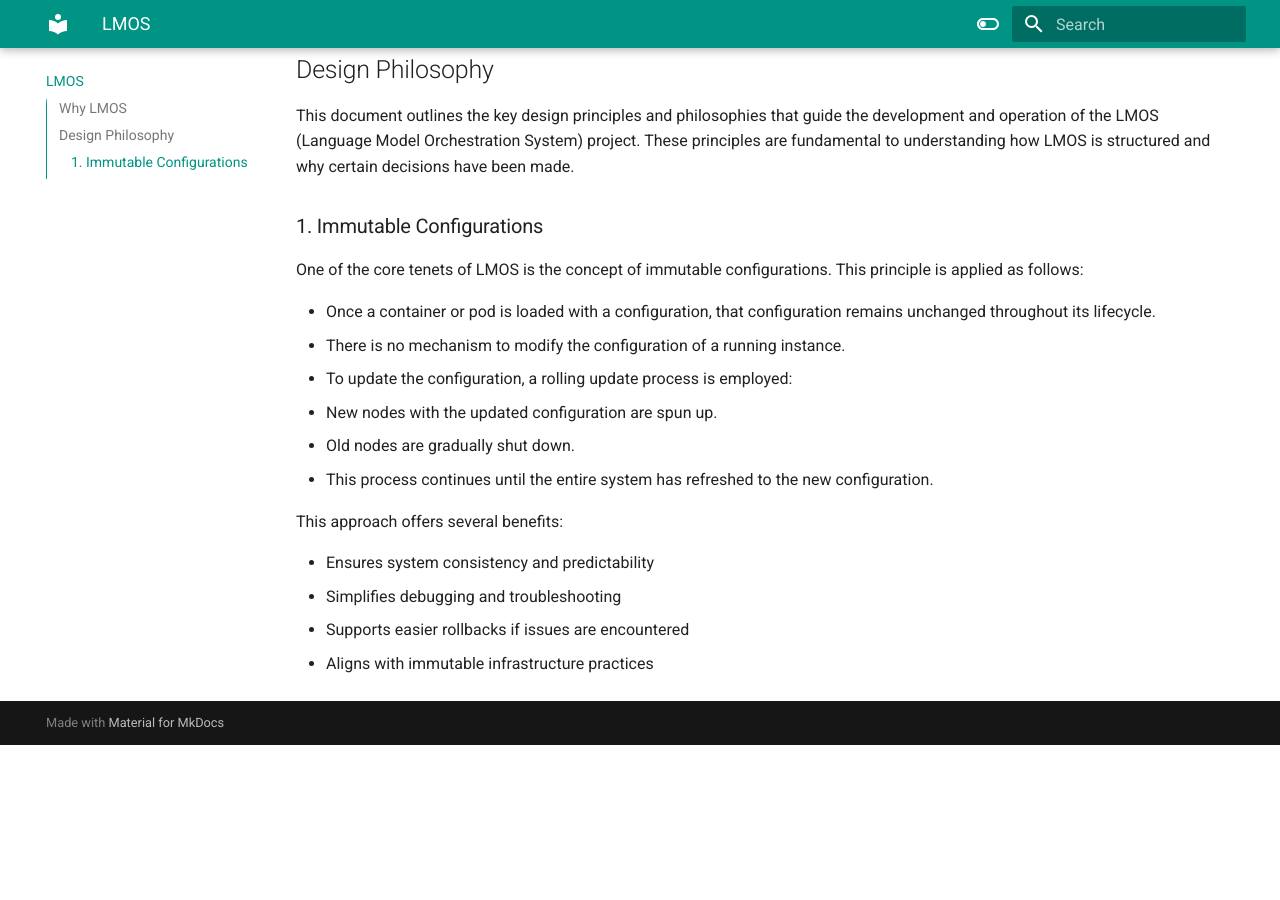
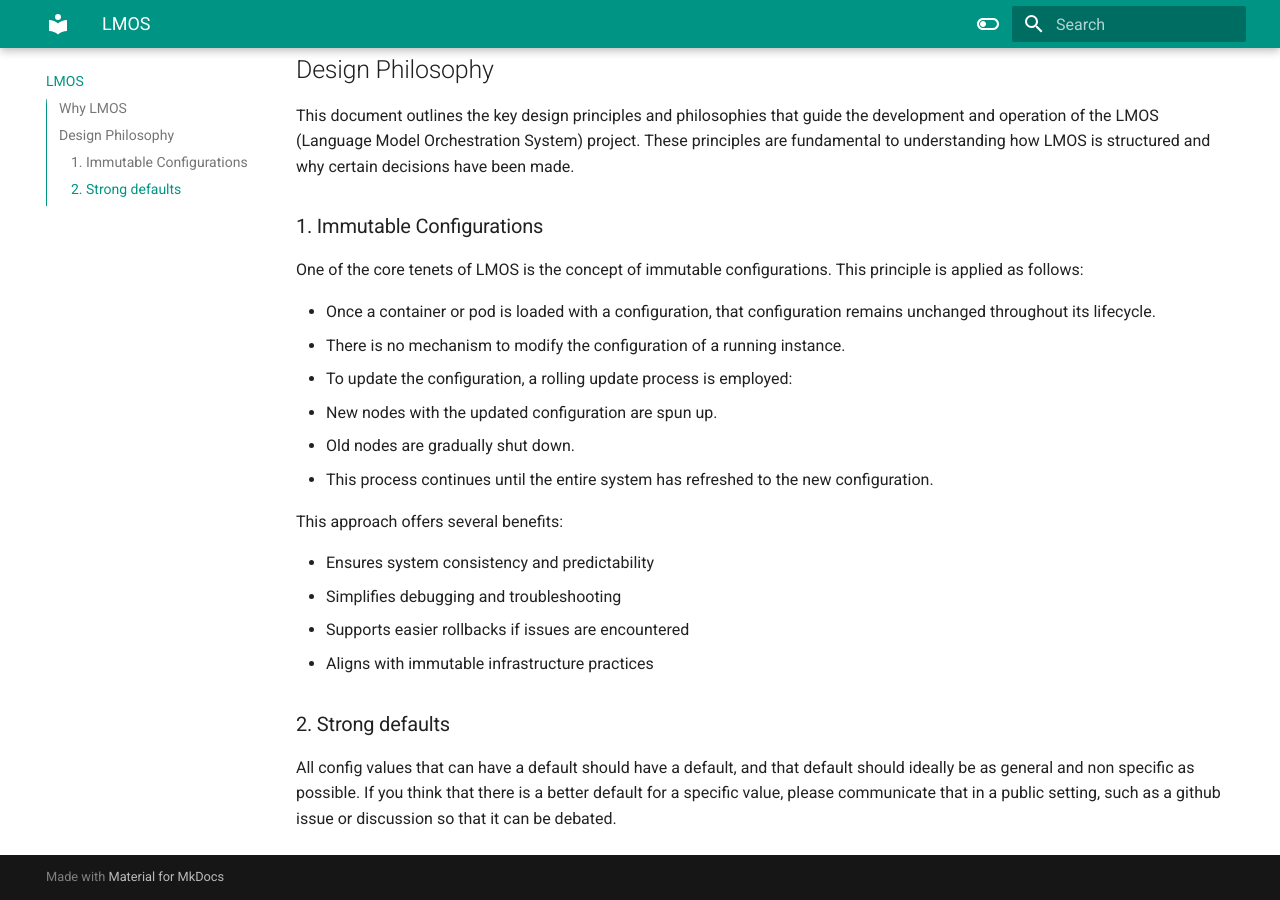
Before and after one commit to LMOS-IO/LMOS-docs, an MkDocs documentation site: the page built from docs/index.md, in a window 1280 px wide and 900 px high, scrolled down 790 px. Built offline with MkDocs 1.6.1 and Material for MkDocs 9.7.7, drawn with Linux system fonts in a browser that asks for light colours; before the commit the page ends 1535 px from its top, so only the background shows below that.

Commit message:
add defaults section

```diff
--- a/docs/index.md
+++ b/docs/index.md
@@ -33,3 +33,7 @@ This approach offers several benefits:
 - Simplifies debugging and troubleshooting
 - Supports easier rollbacks if issues are encountered
 - Aligns with immutable infrastructure practices
+
+### 2. Strong defaults
+
+All config values that can have a default should have a default, and that default should ideally be as general and non specific as possible. If you think that there is a better default for a specific value, please communicate that in a public setting, such as a github issue or discussion so that it can be debated.
```
